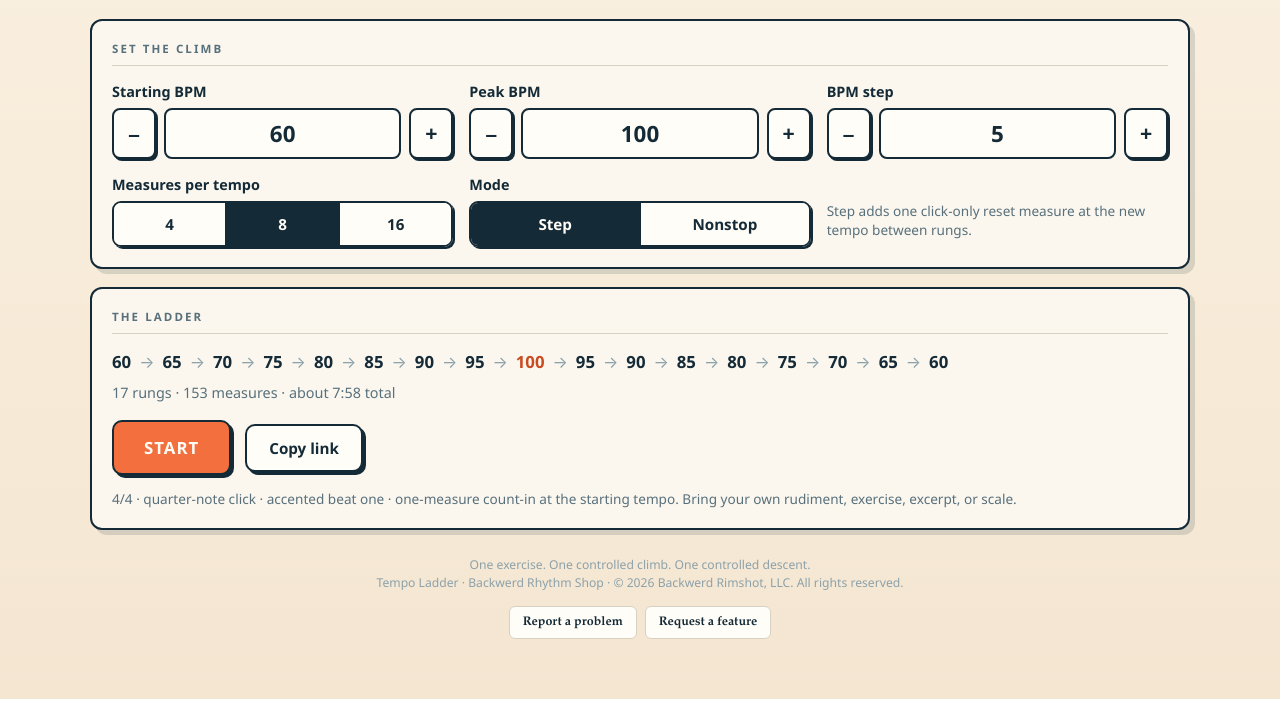
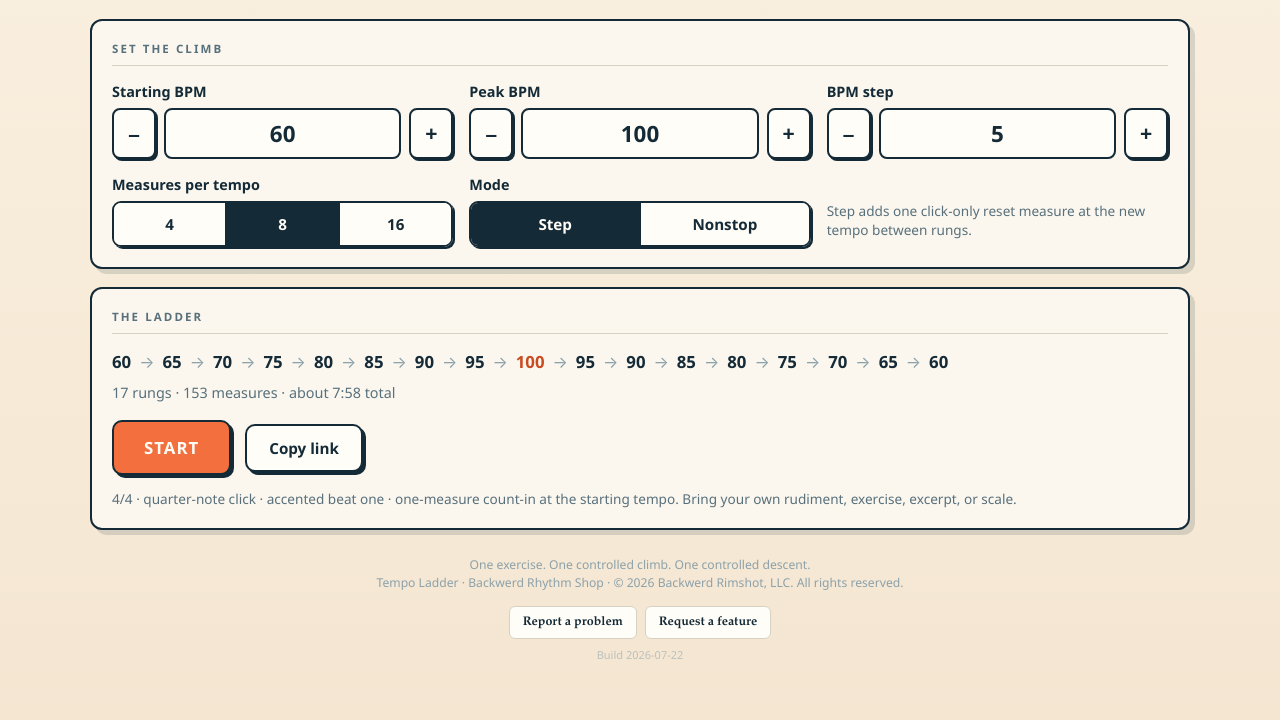
Before and after one commit to backwerdrimshot/Tempo-Ladder, a plain HTML site: page index.html in a window 1280 px wide. Shown: the part 104-824 px from the top of the page. Before the commit the page ends 803 px from the top, so only its background shows below. Drawn offline with Linux system fonts and the light colour scheme.

Commit message:
Add footer build stamp + self-documenting support emails
- Footer shows 'Build <date>' from document.lastModified (auto-updates each
  deploy; window.__BUILD__ can override with a real SHA later).
- Support/feature emails are pre-filled with app name, build, page URL, and
  browser so reports are self-documenting. Progressive enhancement: plain
  mailto links still work if the script fails.

Co-Authored-By: Claude Opus 4.8 <noreply@anthropic.com>

```diff
--- a/index.html
+++ b/index.html
@@ -340,5 +340,39 @@
 
 <script src="js/tempoladder-core.js"></script>
 <script src="js/tempoladder-app.js"></script>
+<script>
+/* Build stamp + self-documenting support/feedback emails. Progressive enhancement:
+   if this script fails, the plain mailto links still work. */
+(function () {
+  function two(n) { return String(n).padStart(2, "0"); }
+  var d = new Date(document.lastModified);
+  var build = (window.__BUILD__ && String(window.__BUILD__)) ||
+    (isNaN(d.getTime()) ? "" : d.getFullYear() + "-" + two(d.getMonth() + 1) + "-" + two(d.getDate()));
+
+  var footer = document.querySelector("footer");
+  if (footer && build && !footer.querySelector(".build-stamp")) {
+    var s = document.createElement("div");
+    s.className = "build-stamp";
+    s.style.cssText = "margin-top:8px;opacity:.55;font-size:11px";
+    s.textContent = "Build " + build;
+    footer.appendChild(s);
+  }
+
+  document.querySelectorAll('a[href^="mailto:"]').forEach(function (a) {
+    var href = a.getAttribute("href") || "";
+    if (!/support@|feedback@/.test(href) || /[?&]body=/.test(href)) return;
+    var m = href.match(/[?&]subject=([^&]*)/);
+    var subject = m ? decodeURIComponent(m[1].replace(/\+/g, " ")) : "";
+    var app = (subject.split(/\s[—-]\s/)[0] || document.title || "this app").trim();
+    var body = (/support@/.test(href)
+        ? "Describe what went wrong — what you did, what you expected, and what actually happened:"
+        : "Describe your idea or request:")
+      + "\n\n\n\n─── details below help with troubleshooting ───\n"
+      + "App: " + app + "\nBuild: " + (build || "unknown")
+      + "\nPage: " + location.href + "\nBrowser: " + navigator.userAgent;
+    a.setAttribute("href", href + "&body=" + encodeURIComponent(body));
+  });
+})();
+</script>
 </body>
 </html>
```
